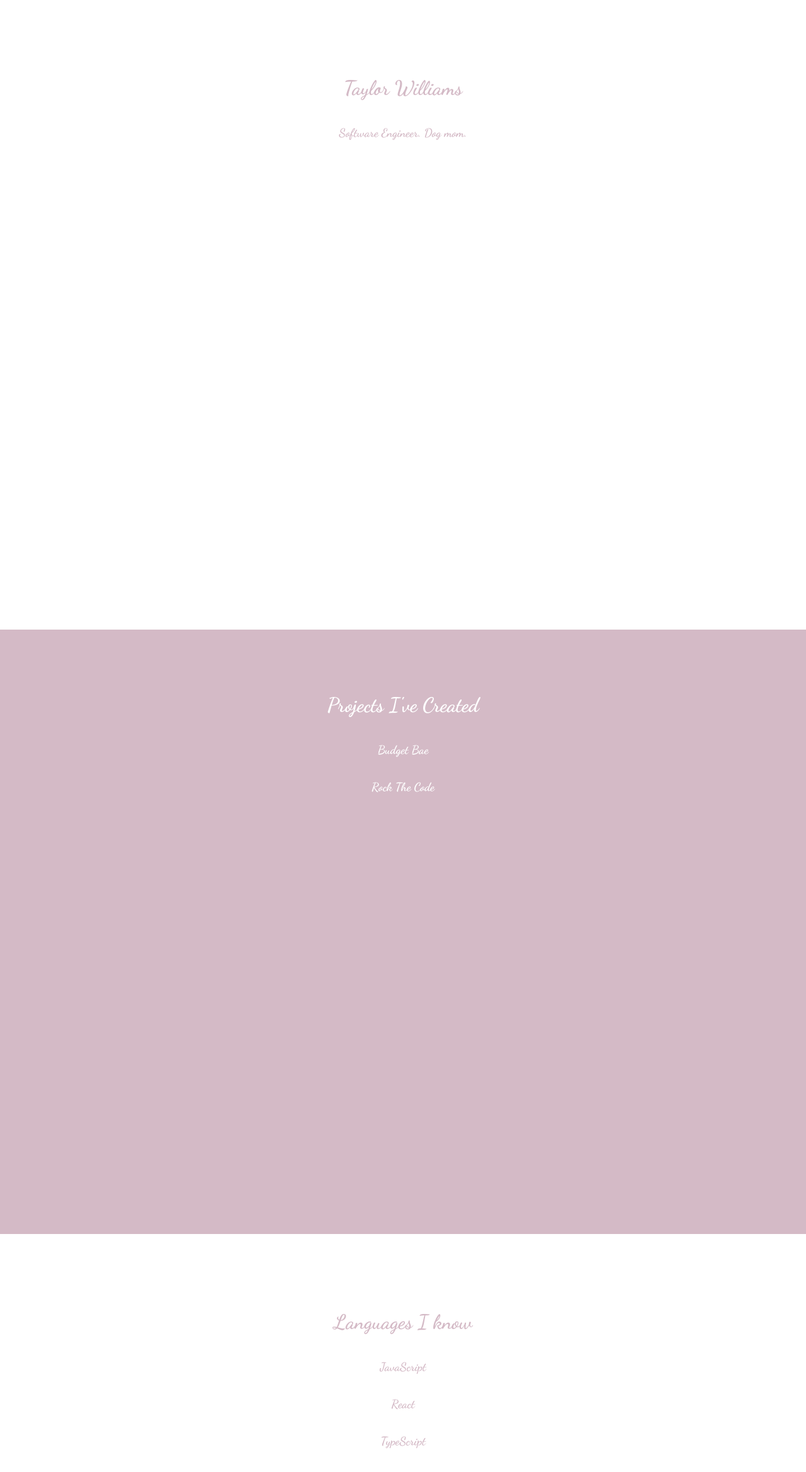
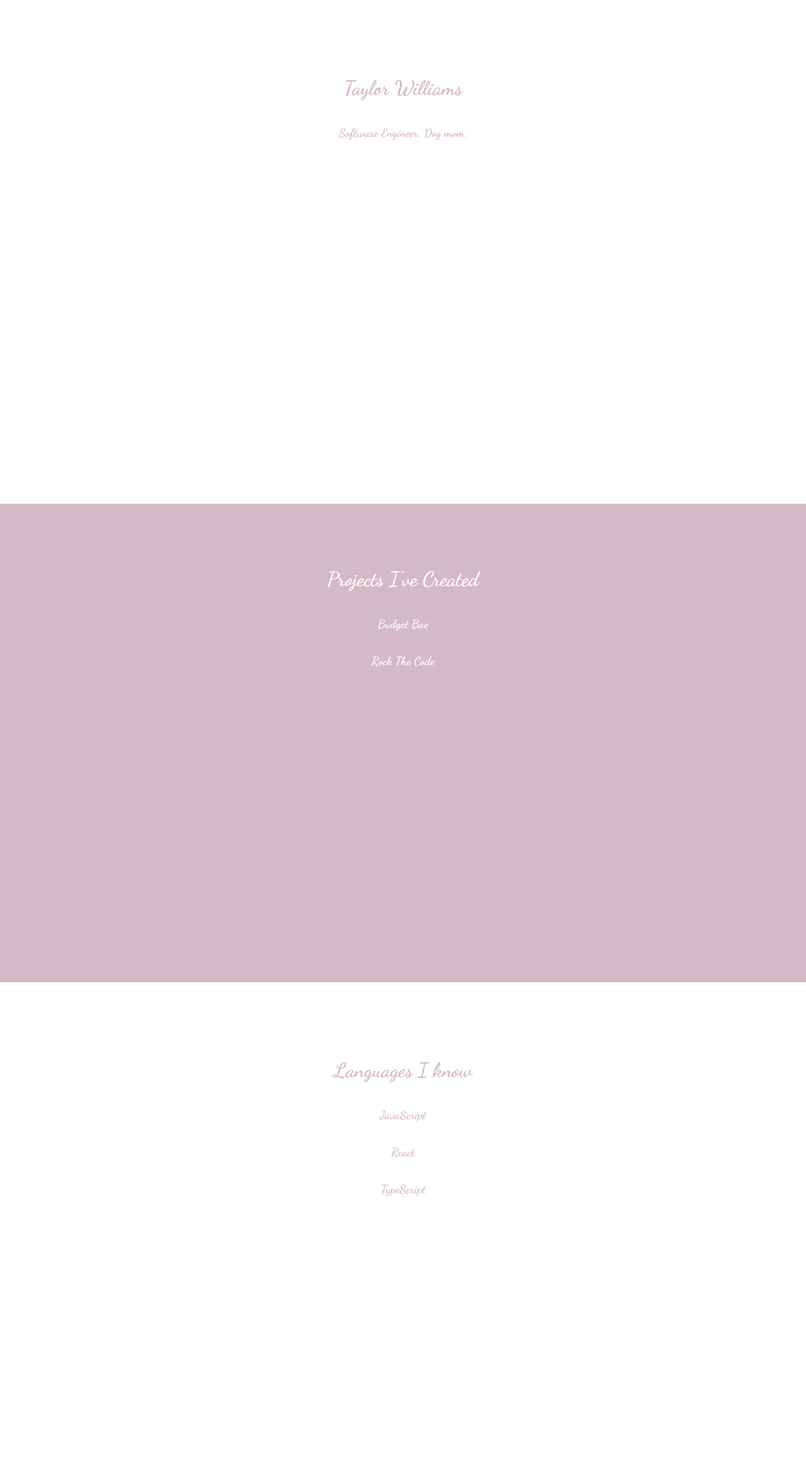
Before and after one commit to TaylorWill94/taylor-will-portfolio-pink, a React (Create React App) app: page / in a window 1280 px wide. Shown: the top 2338 px of the page at 63% size. Built offline with nearby package versions, Linux system fonts and the light colour scheme.

Commit message:
Edits vh

```diff
--- a/src/Components/Home/Home.css
+++ b/src/Components/Home/Home.css
@@ -12,7 +12,7 @@
     font-family: "Dancing Script", cursive;
     margin: 50px;
     padding: 50px;
-    height: 100vh;
+    height: 75vh;
     text-align: center;
     color: rgb(234, 101, 181);
   }
--- a/src/Components/Languages/Languages.css
+++ b/src/Components/Languages/Languages.css
@@ -5,7 +5,7 @@
     font-family: "Dancing Script", cursive;
     margin: 50px;
     padding: 50px;
-    height: 100vh;
+    height: 75vh;
     text-align: center;
     color: rgb(234, 101, 181);
   }
--- a/src/Components/Portfolio/Portfolio.css
+++ b/src/Components/Portfolio/Portfolio.css
@@ -4,7 +4,7 @@
     flex-direction: column;
     font-family: "Dancing Script", cursive;
     /* margin: 50px; */
-    height: 100vh;
+    height: 75vh;
     padding: 80px;
     text-align: center;
     background: #d4bac6;
```
